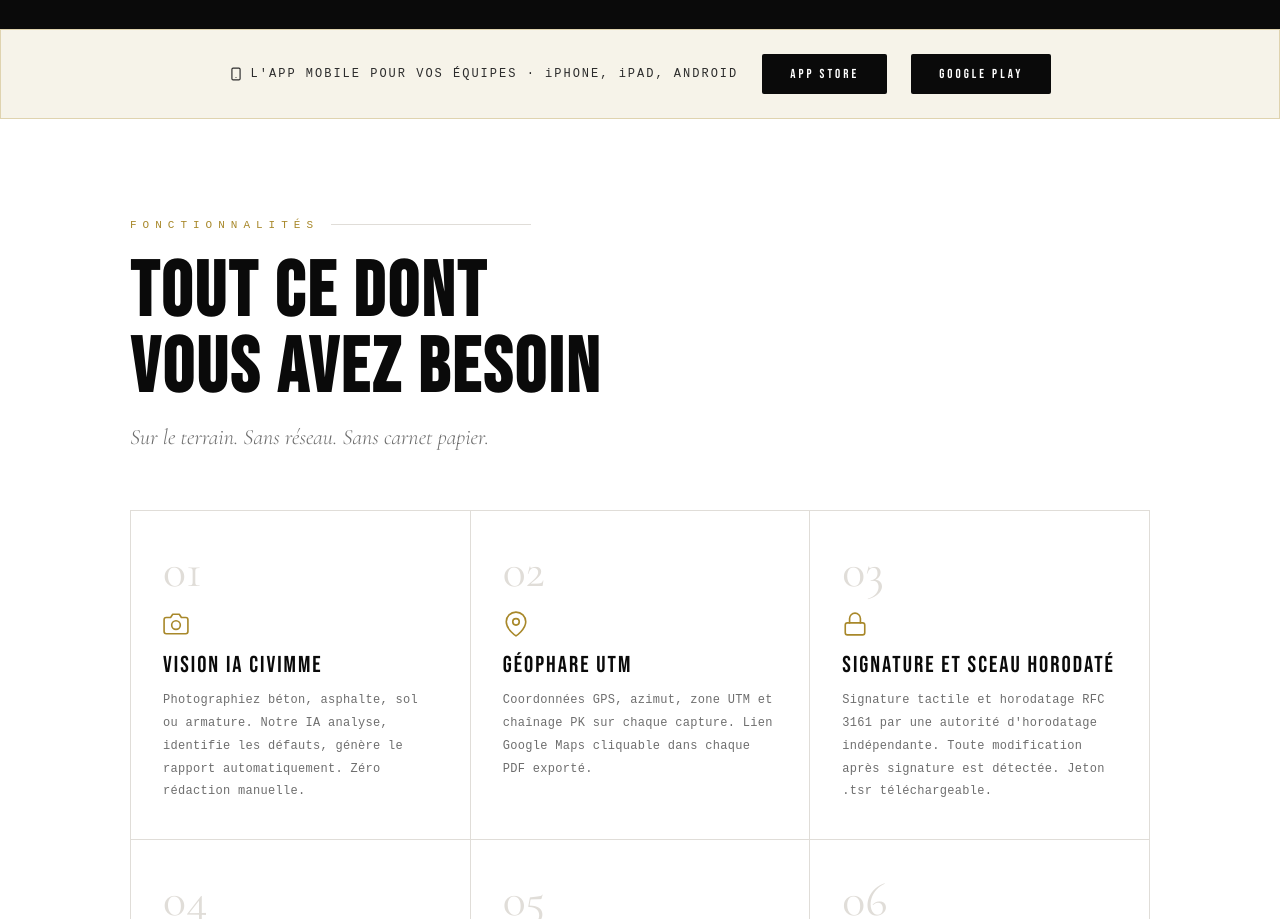
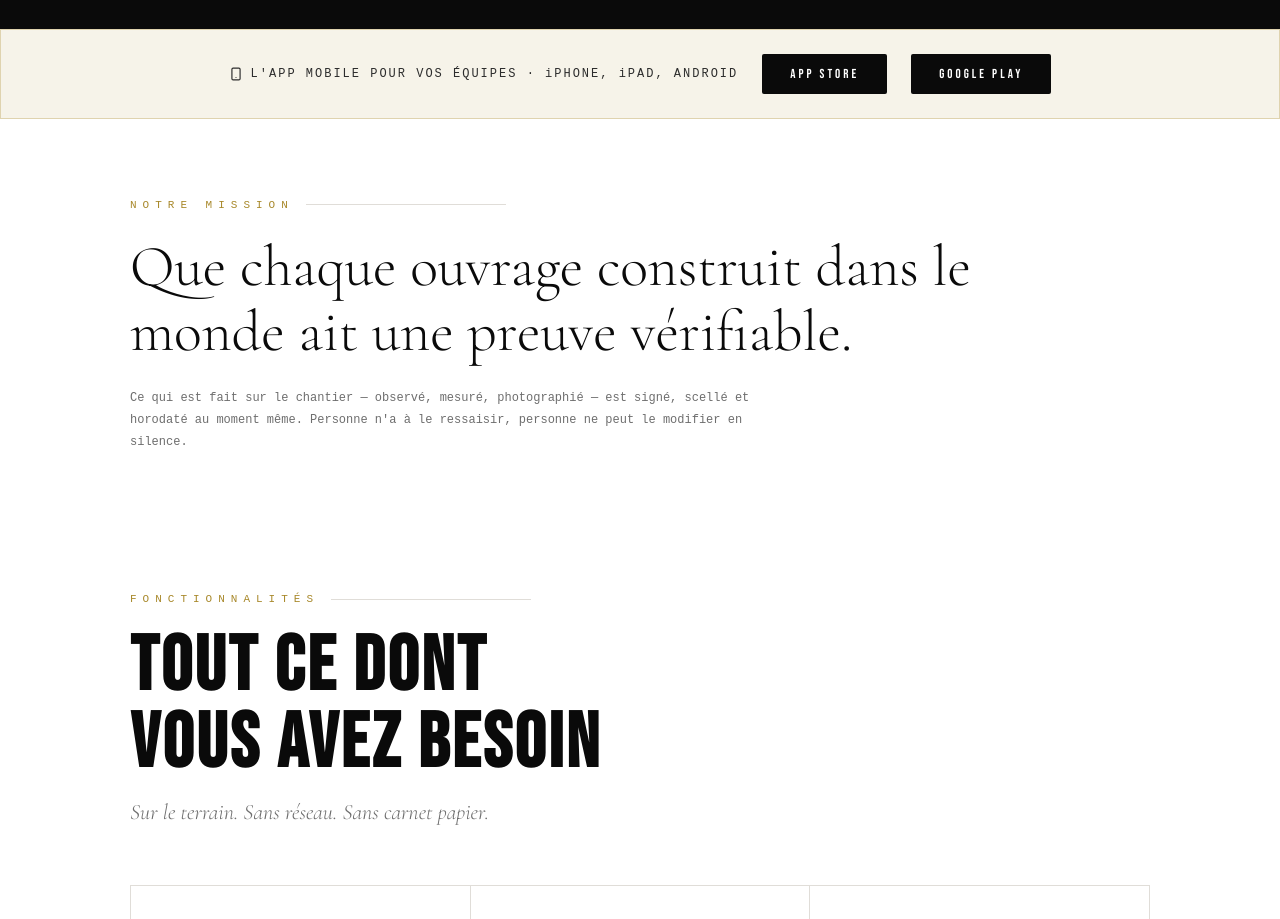
Before and after one commit to mmebatech-jpg/civimme-landing, a plain HTML site: page index.html in a window 1280 px wide. Shown: the part 1011-1930 px from the top of the page. Drawn offline with nearby package versions, Linux system fonts and the light colour scheme; a script that the page names is missing; a web font is replaced by a local one.

Commit message:
Update index.html

```diff
--- a/index.html
+++ b/index.html
@@ -869,6 +869,27 @@ textarea.contact-field { resize: vertical; min-height: 120px; font-family: 'Azer
   .contact-field { font-size: 15px; }
   .nav-links a { font-size: 13px; }
 }
+
+/* MISSION */
+.mission { padding-top: 80px; padding-bottom: 40px; }
+.mission-text {
+  font-family: 'Cormorant Garamond', serif;
+  font-weight: 300;
+  font-size: clamp(32px, 5vw, 58px);
+  line-height: 1.12;
+  color: var(--ink);
+  max-width: 960px;
+  margin: 0;
+}
+.mission-note {
+  font-family: 'Azeret Mono', monospace;
+  font-size: 12px;
+  line-height: 1.8;
+  color: var(--ink-muted);
+  margin-top: 24px;
+  max-width: 640px;
+}
+@media (max-width: 768px) { .mission { padding-top: 56px; padding-bottom: 24px; } }
 </style>
 </head>
 <body>
@@ -945,6 +966,13 @@ textarea.contact-field { resize: vertical; min-height: 120px; font-family: 'Azer
   <a href="https://apps.apple.com/app/civimme/id6816571994" target="_blank" rel="noopener" class="btn-download">APP STORE</a>
   <a href="https://play.google.com/store/apps/details?id=app.emergent.constructionvisionc688dd7e" target="_blank" rel="noopener" class="btn-download">GOOGLE PLAY</a>
 </div>
+
+<!-- MISSION -->
+<section class="mission" id="mission" aria-labelledby="mission-titre">
+  <div class="section-label" id="mission-titre">Notre mission</div>
+  <p class="mission-text">Que chaque ouvrage construit dans le monde ait une preuve vérifiable.</p>
+  <p class="mission-note">Ce qui est fait sur le chantier — observé, mesuré, photographié — est signé, scellé et horodaté au moment même. Personne n'a à le ressaisir, personne ne peut le modifier en silence.</p>
+</section>
 
 <!-- FEATURES -->
 <section id="fonctionnalites">
```
